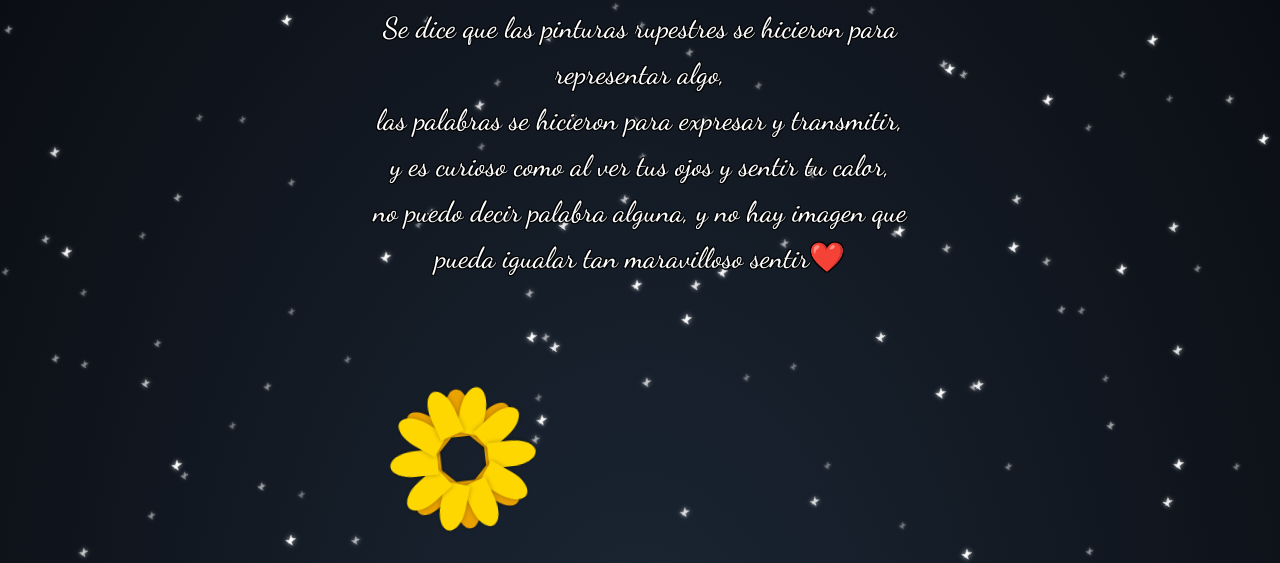
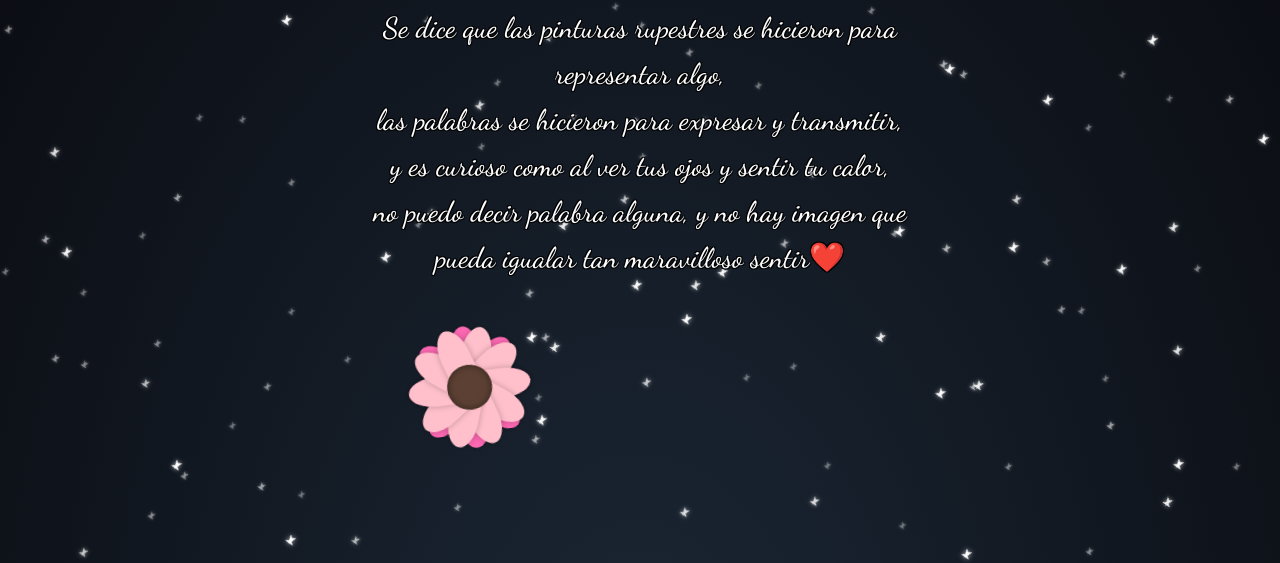
Before and after one commit to JETEK12/githubpage, a plain HTML site: page index.html in a window 1280 px wide. Shown: the part 237-800 px from the top of the page. Drawn offline with Linux system fonts and the light colour scheme.

Commit message:
Update index.html

```diff
--- a/index.html
+++ b/index.html
@@ -1,8 +1,8 @@
 <!DOCTYPE html>
 <html lang="es">
 <head>
-<meta charset="UTF-8">
-<meta name="viewport" content="width=device-width, initial-scale=1.0">
+<meta charset="UTF-8" />
+<meta name="viewport" content="width=device-width, initial-scale=1.0"/>
 <title>Para mi libélula ❤️</title>
 
 <link rel="preconnect" href="https://fonts.googleapis.com">
@@ -31,9 +31,8 @@
         transform: rotate(35deg);
         animation-name: twinkle;
         animation-iteration-count: infinite;
-        filter: drop-shadow(0 0 2px rgba(255, 255, 255, 0.7));
+        filter: drop-shadow(0 0 2px rgba(255,255,255,0.7));
     }
-
     .star::before, .star::after {
         content: '';
         position: absolute;
@@ -46,7 +45,7 @@
         left: -4px;
     }
     .star::before { transform: rotate(-70deg); }
-    .star::after { transform: rotate(70deg); }
+    .star::after  { transform: rotate(70deg); }
 
     @keyframes twinkle {
         0%   { opacity: 0.4; transform: scale(0.8) rotate(35deg); }
@@ -54,36 +53,55 @@
         100% { opacity: 0.4; transform: scale(0.8) rotate(35deg); }
     }
 
-    /* --- GIRASOLES --- */
+    /* --- GIRASOLES (mejor estructurado) --- */
     .sunflower {
         position: absolute;
-        bottom: -150px;
-        width: 150px;
+        bottom: -180px; /* puedes ajustar para que aparezcan desde abajo */
+        width: 150px;   /* tamaño base; JS puede cambiarlo dinámicamente */
         height: 150px;
         animation: growAndSway 10s linear forwards;
         transform-origin: center bottom;
+        pointer-events: none;
     }
 
+    /* Contenedor ocupa toda la flor (centro = 50%/50%) */
     .sunflower .petals-container {
         position: absolute;
-        width: 100%; height: 100%;
-        top: 0; left: 0;
+        inset: 0; /* top:0; right:0; bottom:0; left:0; */
+        width: 100%;
+        height: 100%;
         z-index: 5;
     }
 
     .petal {
         position: absolute;
-        width: 40px; height: 75px;
-        background: #FFD700;
+        top: 50%;
+        left: 50%;
+        width: 40px;
+        height: 75px;
+        background: #FFD700;             /* color por defecto; JS lo sobrescribe */
         border-radius: 50% 50% 0 0;
-        top: 50%; left: 50%;
-        transform-origin: bottom center;
-        margin-left: -20px;
-        box-shadow: 0 0 8px rgba(0,0,0,0.3);
+        transform-origin: center center; /* gira sobre su propio centro */
+        box-shadow: 0 0 8px rgba(0,0,0,0.25);
+        /* no usar margin-left hacks; usamos translate para centrar */
     }
 
-    .petal.back { background: #EAA200; }
-    .petal.front { transform: scale(0.9); }
+    .petal.back { z-index: 2; }
+    .petal.front { z-index: 6; transform: scale(0.95); }
+
+    /* CENTRO perfectamente centrado */
+    .center-disc {
+        position: absolute;
+        top: 50%;
+        left: 50%;
+        transform: translate(-50%, -50%);
+        width: 60px;
+        height: 60px;
+        background-color: #5C4033;
+        border-radius: 50%;
+        z-index: 10;
+        box-shadow: inset 0 0 10px rgba(0,0,0,0.5);
+    }
 
     @keyframes growAndSway {
         0%   { transform: translateY(0) scale(0) rotateZ(0deg); opacity: 0; }
@@ -110,7 +128,7 @@
             -1px -1px 0 #000,
              1px -1px 0 #000,
             -1px  1px 0 #000,
-             1px  1px 0 #000; /* Contorno negro */
+             1px  1px 0 #000;
     }
     h1 { margin-top: 20vh; font-size: 2.5em; }
 
@@ -127,10 +145,9 @@
 
     @keyframes fadeInText {
         from { opacity: 0; }
-        to { opacity: 1; }
+        to   { opacity: 1; }
     }
 
-    /* --- ESTILOS PARA EL NUEVO MENSAJE FINAL --- */ /* <-- NUEVO */
     #mensajeFinal {
         position: absolute;
         top: 50%;
@@ -139,7 +156,7 @@
         z-index: 200;
         font-family: 'Dancing Script', cursive;
         font-size: 2.3em;
-        color: #FFD700; /* Color dorado como los girasoles */
+        color: #FFD700;
         text-shadow:
             -1px -1px 0 #000,
              1px -1px 0 #000,
@@ -147,7 +164,7 @@
              1px  1px 0 #000;
         opacity: 0;
         animation: fadeInText 4s ease-in forwards;
-        animation-delay: 1s; /* Pequeña espera antes de aparecer */
+        animation-delay: 1s;
         width: 90%;
         max-width: 800px;
     }
@@ -165,7 +182,7 @@
 </p>
 
 <script>
-    // --- LÓGICA PARA ESTRELLAS ---
+    // --- ESTRELLAS ---
     const starContainer = document.body;
     for (let i = 0; i < 150; i++) {
         let star = document.createElement("div");
@@ -179,7 +196,7 @@
         starContainer.appendChild(star);
     }
 
-    // --- LÓGICA PARA CORAZONES ---
+    // --- CORAZONES ---
     function createHeart() {
         let heart = document.createElement("div");
         heart.classList.add("heart");
@@ -191,62 +208,115 @@
     let heartInterval = setInterval(createHeart, 200);
     setTimeout(() => clearInterval(heartInterval), 1000);
 
-    // --- LÓGICA PARA GIRASOLES Y MENSAJE FINAL ---
+    // --- GIRASOLES MEJORADOS ---
+    const flowerColors = [
+        { front: '#FFD700', back: '#EAA200' }, // Girasol (Original)
+        { front: '#FFC0CB', back: '#FF69B4' }, // Rosa
+        { front: '#ADD8E6', back: '#87CEEB' }, // Azul Claro
+        { front: '#E6E6FA', back: '#D8BFD8' }, // Lavanda
+        { front: '#FFA07A', back: '#FA8072' }, // Salmón
+        { front: '#98FB98', back: '#3CB371' }, // Verde Pálido
+        { front: '#FFFFFF', back: '#D3D3D3' }  // Blanco
+    ];
 
-    let contadorGirasoles = 0; // <-- NUEVO: Variable para contar los girasoles
+    let contadorGirasoles = 0;
 
-    // <-- NUEVO: Función para mostrar el mensaje final
     function mostrarMensajeFinal() {
         const mensaje = document.createElement('h2');
         mensaje.id = 'mensajeFinal';
-        // Usamos &lt; para el símbolo '<' para que no se confunda con una etiqueta HTML
         mensaje.innerHTML = 'Que estas flores eternas representen lo mucho que te amo... y aun así es poco &lt;3';
         document.body.appendChild(mensaje);
     }
 
     function createSunflower() {
+        // Parámetros fáciles de ajustar
+        const flowerSize = 150;    // tamaño total de la flor (px)
+        const petalWidth = 40;
+        const petalHeight = 75;
+        const backPetals = 8;
+        const frontPetals = 10;
+        const centerRatio = 0.40;  // tamaño del centro respecto a flowerSize
+
+        // colores
+        const colorSet = flowerColors[Math.floor(Math.random() * flowerColors.length)];
+
+        // estructura
         const sunflower = document.createElement('div');
         sunflower.classList.add('sunflower');
+        sunflower.style.width = flowerSize + 'px';
+        sunflower.style.height = flowerSize + 'px';
 
         const petalsContainer = document.createElement('div');
         petalsContainer.classList.add('petals-container');
-        const backPetals = 8, frontPetals = 10;
 
+        // calcular radio dinámico para que los pétalos giren alrededor del centro
+        // Se calcula desde la mitad del contenedor hacia fuera, ajustado por la altura del pétalo
+        const radius = Math.round((flowerSize / 2) - (petalHeight / 2) + 6); // ajusta +6 para que no queden demasiado pegados
+
+        // pétalos traseros
         for (let i = 0; i < backPetals; i++) {
             const petal = document.createElement('div');
             petal.classList.add('petal', 'back');
+            petal.style.width = petalWidth + 'px';
+            petal.style.height = petalHeight + 'px';
+            petal.style.backgroundColor = colorSet.back;
+            petal.style.top = '50%';
+            petal.style.left = '50%';
+            petal.style.transformOrigin = 'center center';
             const rotation = (360 / backPetals) * i;
-            petal.style.transform = `rotate(${rotation}deg) translateY(-35px)`;
+            // translate(-50%,-50%) centra el pétalo en el centro del contenedor,
+            // luego rotate(...) y translateY(-radius) lo llevan hacia fuera de forma circular
+            petal.style.transform = `translate(-50%,-50%) rotate(${rotation}deg) translateY(-${radius}px)`;
             petalsContainer.appendChild(petal);
         }
 
+        // pétalos frontales (con pequeño offset para rellenar huecos)
+        const offset = 360 / (frontPetals * 2);
         for (let i = 0; i < frontPetals; i++) {
             const petal = document.createElement('div');
             petal.classList.add('petal', 'front');
-            const rotation = ((360 / frontPetals) * i) + 18;
-            petal.style.transform = `rotate(${rotation}deg) translateY(-40px)`;
+            petal.style.width = petalWidth + 'px';
+            petal.style.height = petalHeight + 'px';
+            petal.style.backgroundColor = colorSet.front;
+            petal.style.top = '50%';
+            petal.style.left = '50%';
+            petal.style.transformOrigin = 'center center';
+            const rotation = ((360 / frontPetals) * i) + offset;
+            petal.style.transform = `translate(-50%,-50%) rotate(${rotation}deg) translateY(-${radius}px)`;
             petalsContainer.appendChild(petal);
         }
 
+        // centro (tamaño proporcional)
+        const centerDisc = document.createElement('div');
+        centerDisc.classList.add('center-disc');
+        const centerSize = Math.round(flowerSize * centerRatio);
+        centerDisc.style.width = centerSize + 'px';
+        centerDisc.style.height = centerSize + 'px';
+        centerDisc.style.top = '50%';
+        centerDisc.style.left = '50%';
+        centerDisc.style.transform = 'translate(-50%,-50%)';
+        centerDisc.style.backgroundColor = '#5C4033';
+        centerDisc.style.boxShadow = 'inset 0 0 10px rgba(0,0,0,0.5)';
+
+        petalsContainer.appendChild(centerDisc);
         sunflower.appendChild(petalsContainer);
 
-        sunflower.style.left = (Math.random() * 85 + 7.5) + 'vw';
+        // posición aleatoria horizontal y duración de animación
+        sunflower.style.left = (Math.random() * 75 + 5) + 'vw';
         sunflower.style.animationDuration = (Math.random() * 5 + 8) + 's';
 
         document.body.appendChild(sunflower);
 
-        contadorGirasoles++; // <-- NUEVO: Aumentamos el contador en 1
+        // contador y mensaje final
+        contadorGirasoles++;
+        if (contadorGirasoles === 5) mostrarMensajeFinal();
 
-        // <-- NUEVO: Comprobamos si ya llegamos a 10 girasoles
-        if (contadorGirasoles === 10) {
-            mostrarMensajeFinal();
-        }
-
+        // limpiar flor después de un tiempo
         setTimeout(() => { sunflower.remove(); }, 13000);
     }
 
+    // lanzar flores periódicamente
     setInterval(createSunflower, 2000);
-
 </script>
 
 </body>
```
